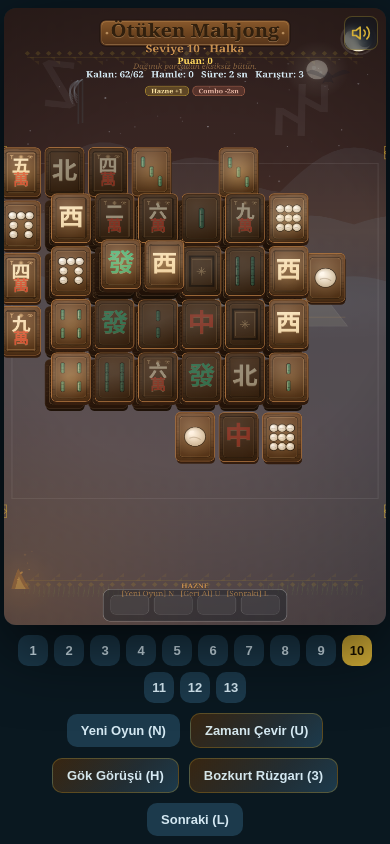
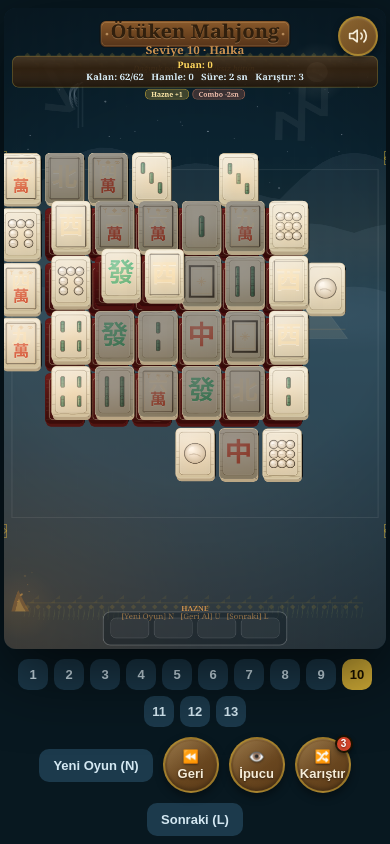
Before and after one commit to ozkanbakioglu21/mythic-fight-arena, a React (Vite) app: page / in a window 390 px wide. Both pictures are taken after a click on the button "10". Built offline with nearby package versions, Linux system fonts and the light colour scheme.

Commit message:
Modern casual mobile polish: ivory bone tiles, dark red wood backs, glossy highlight, deep shadows, felt background, wooden circular buttons with badges, wooden HUD bar

```diff
--- a/src/App.tsx
+++ b/src/App.tsx
@@ -108,13 +108,14 @@ export default function App() {
           Yeni Oyun (N)
         </button>
         <button className="btn tbtn power-btn" onClick={() => gameRef.current?.undo()}>
-          Zamanı Çevir (U)
+          <span>⏪</span><span>Geri</span>
         </button>
         <button className="btn tbtn power-btn" onClick={() => gameRef.current?.hint()}>
-          Gök Görüşü (H)
+          <span>👁️</span><span>İpucu</span>
         </button>
         <button className="btn tbtn power-btn" disabled={!hud || hud.shuffles <= 0} onClick={() => gameRef.current?.shuffle()}>
-          Bozkurt Rüzgarı ({hud?.shuffles ?? 0})
+          <span>🔀</span><span>Karıştır</span>
+          {hud && hud.shuffles > 0 && <span className="badge">{hud.shuffles}</span>}
         </button>
         <button className="btn tbtn" onClick={() => gameRef.current?.nextLevel()}>
           Sonraki (L)
--- a/src/game/Game.ts
+++ b/src/game/Game.ts
@@ -1600,12 +1600,25 @@ export class Game {
   private render(): void {
     const c = this.ctx;
     const def = this.level();
-    // Arka plan: seviyeye göre buz + Göktürk tonu.
+    // Arka plan: koyu yesil/mavi kece dokusu.
     const g = c.createLinearGradient(0, 0, 0, CANVAS_H);
-    g.addColorStop(0, def.bg[0]);
-    g.addColorStop(1, def.bg[1]);
+    g.addColorStop(0, "#0a1e2a");
+    g.addColorStop(0.5, "#0d2a38");
+    g.addColorStop(1, "#081820");
     c.fillStyle = g;
     c.fillRect(0, 0, CANVAS_W, CANVAS_H);
+    // Kece dokusu: ince yatay cizgiler
+    c.save();
+    c.globalAlpha = 0.04;
+    for (let i = 0; i < CANVAS_H; i += 4) {
+      c.strokeStyle = i % 8 === 0 ? "#2a4a3a" : "#1a3a4a";
+      c.lineWidth = 0.5;
+      c.beginPath();
+      c.moveTo(0, i);
+      c.lineTo(CANVAS_W, i);
+      c.stroke();
+    }
+    c.restore();
     this.drawMotifs(c);
     this.drawAmbient(c);
     // Sinematik vinyet (kenar karartma).
@@ -1884,15 +1897,41 @@ export class Game {
     c.textBaseline = "alphabetic";
 
 
-    // Üst şerit: istatistik (portrede üstte ortalanmış).
+    // Üst şerit: ahşap bar + istatistik.
     const remaining = this.tiles.filter((t) => !t.removed).length;
     const total = this.tiles.length;
+    // Ahşap bar arka planı
+    c.save();
+    const barY = 96;
+    const barH = 62;
+    const barG = c.createLinearGradient(0, barY, 0, barY + barH);
+    barG.addColorStop(0, "rgba(60,40,18,0.85)");
+    barG.addColorStop(0.5, "rgba(50,32,14,0.90)");
+    barG.addColorStop(1, "rgba(40,25,10,0.85)");
+    c.fillStyle = barG;
+    c.beginPath();
+    c.roundRect(16, barY, CANVAS_W - 32, barH, 12);
+    c.fill();
+    // Ahşap kenar）
+    c.strokeStyle = "rgba(212,175,55,0.4)";
+    c.lineWidth = 1.5;
+    c.stroke();
+    // İçerneк parıltı
+    const barHi = c.createLinearGradient(0, barY, 0, barY + barH);
+    barHi.addColorStop(0, "rgba(255,255,255,0.08)");
+    barHi.addColorStop(0.4, "rgba(255,255,255,0)");
+    barHi.addColorStop(1, "rgba(0,0,0,0.1)");
+    c.fillStyle = barHi;
+    c.beginPath();
+    c.roundRect(16, barY, CANVAS_W - 32, barH, 12);
+    c.fill();
+    c.restore();
     c.fillStyle = "#ffd75e";
     c.font = "bold 18px Georgia";
     c.textAlign = "center";
     let topLine = `Puan: ${this.score}`;
     if (this.combo > 1 && this.comboTimer > 0) topLine += `   Combo ×${this.combo}`;
-    c.fillText(topLine, CANVAS_W / 2, 116);
+    c.fillText(topLine, CANVAS_W / 2, barY + 24);
     // Kombo gosterigi (sag ust)
     if (this.combo > 1 && this.comboTimer > 0) {
       const cAlpha = Math.min(1, this.comboTimer / 0.8);
@@ -1901,18 +1940,17 @@ export class Game {
       c.globalAlpha = cAlpha;
       c.textAlign = "right";
       c.font = "bold 28px Georgia";
-      // Aleve/yansi efekti
       c.shadowColor = "rgba(255,150,40,0.7)";
       c.shadowBlur = 14;
       c.fillStyle = "rgba(255,180,40," + cPulse.toFixed(2) + ")";
-      c.fillText(`×${this.combo} Kombo`, CANVAS_W - 24, 116);
+      c.fillText(`×${this.combo} Kombo`, CANVAS_W - 36, barY + 24);
       c.shadowBlur = 0;
       c.fillStyle = "#ffd75e";
-      c.fillText(`×${this.combo} Kombo`, CANVAS_W - 24, 116);
+      c.fillText(`×${this.combo} Kombo`, CANVAS_W - 36, barY + 24);
       c.restore();
     }
     c.fillStyle = "#d4e8f2";
-    c.fillText(`Kalan: ${remaining}/${total}   Hamle: ${this.moves}   Süre: ${Math.floor(this.seconds)} sn   Karıştır: ${this.maxShuffles - this.shuffleCount}`, CANVAS_W / 2, 144);
+    c.fillText(`Kalan: ${remaining}/${total}   Hamle: ${this.moves}   Süre: ${Math.floor(this.seconds)} sn   Karıştır: ${this.maxShuffles - this.shuffleCount}`, CANVAS_W / 2, barY + 48);
 
     // Alttaki kısayollar (haznenin üstü).
     c.fillStyle = "rgba(200,145,80,0.65)";
@@ -2047,9 +2085,9 @@ export class Game {
     };
     // ---- Ceviz tabani ----
     const bg = m.createLinearGradient(0, 0, 0, h);
-    bg.addColorStop(0, open ? "#6d482a" : "#332012");
-    bg.addColorStop(0.5, open ? "#5c3b22" : "#2a1a10");
-    bg.addColorStop(1, open ? "#402713" : "#1d1007");
+    bg.addColorStop(0, open ? "#f5ecd8" : "#6b1a1a");
+    bg.addColorStop(0.5, open ? "#e8dcc0" : "#4a1010");
+    bg.addColorStop(1, open ? "#d4c8a8" : "#320808");
     m.fillStyle = bg;
     m.beginPath();
     m.roundRect(0, 0, w, h, R);
@@ -2060,7 +2098,7 @@ export class Game {
     m.clip();
     for (let i = 0; i < 11; i++) {
       const y0 = (h / 11) * i + rnd() * 4;
-      m.strokeStyle = rnd() > 0.5 ? "rgba(28,16,6,0.28)" : "rgba(226,178,116,0.07)";
+      m.strokeStyle = rnd() > 0.5 ? "rgba(60,40,20,0.18)" : "rgba(200,180,140,0.12)";
       m.lineWidth = 0.8 + rnd() * 0.9;
       m.beginPath();
       m.moveTo(-2, y0);
@@ -2071,7 +2109,7 @@ export class Game {
       m.stroke();
     }
     // Agac gumlusu
-    m.strokeStyle = "rgba(30,18,7,0.20)";
+    m.strokeStyle = "rgba(80,20,20,0.25)";
     m.lineWidth = 1;
     const kx = w * (0.2 + rnd() * 0.6);
     const ky = h * (0.15 + rnd() * 0.7);
@@ -2088,18 +2126,18 @@ export class Game {
     const ph = h - py * 2;
     const pR = Math.max(3, R - 2);
     const pg = m.createLinearGradient(0, py, 0, py + ph);
-    pg.addColorStop(0, open ? "#6b4526" : "#2e1d11");
-    pg.addColorStop(1, open ? "#4a2d16" : "#20130a");
+    pg.addColorStop(0, open ? "#f0e4cc" : "#5a1515");
+    pg.addColorStop(1, open ? "#ddd0b4" : "#3a0c0c");
     m.fillStyle = pg;
     m.beginPath();
     m.roundRect(px, py, pw, ph, pR);
     m.fill();
-    m.strokeStyle = "rgba(18,10,4,0.55)";
+    m.strokeStyle = "rgba(80,60,30,0.35)";
     m.lineWidth = 1.4;
     m.beginPath();
     m.roundRect(px, py, pw, ph, pR);
     m.stroke();
-    m.strokeStyle = "rgba(235,190,130,0.28)";
+    m.strokeStyle = "rgba(255,245,220,0.45)";
     m.lineWidth = 1;
     m.beginPath();
     m.roundRect(px + 1.2, py + 1.6, pw - 2.4, ph - 2.4, pR - 1);
@@ -2111,7 +2149,7 @@ export class Game {
       m.roundRect(px, py, pw, ph, pR);
       m.clip();
       m.globalAlpha = 0.09;
-      m.strokeStyle = "#d8a86a";
+      m.strokeStyle = "#8a3030";
       m.lineWidth = 1;
       for (let i = -h; i < w + h; i += 7) {
         m.beginPath();
@@ -2133,7 +2171,7 @@ export class Game {
       m.font = "bold " + Math.round(size) + "px " + CJK_FONT;
       m.textAlign = "center";
       m.textBaseline = "middle";
-      m.fillStyle = "rgba(255,220,170,0.50)";
+      m.fillStyle = "rgba(255,250,240,0.65)";
       m.fillText(ch, cx, cy + 1.2);
       m.fillStyle = color;
       m.fillText(ch, cx, cy);
@@ -2360,23 +2398,23 @@ export class Game {
     const R = Math.max(4, Math.round(w * 0.125));
 
     // ---- Renk paleti (ceviz: acik = yagli, kapali = golegde) ----
-    const faceTop = open ? "#6d482a" : "#332012";
-    const faceBot = open ? "#402713" : "#1d1007";
-    const rim = open ? "#a9713d" : "#3a2a1c";
+    const faceTop = open ? "#f5ecd8" : "#6b1a1a";
+    const faceBot = open ? "#d4c8a8" : "#320808";
+    const rim = open ? "#c8b898" : "#5a1212";
 
     // ---- Cift katmanli golge: yakin temas + derinlik ----
     const ly = this.lifts.get(t.id) ?? 0;
     const layerDepth = t.layer * 2.8;
     // 1) Yakin temas golgesi (keskin, hemen altinda)
-    c.fillStyle = "rgba(0,0,0," + (0.75 + ly * 0.02).toFixed(3) + ")";
-    c.beginPath();
-    c.roundRect(x + 2 - ly * 0.4, yTop + 4 - ly * 0.8, w, h, R + 1);
+    c.fillStyle = "rgba(0,0,0," + (0.85 + ly * 0.02).toFixed(3) + ")";
+    c.beginPath();
+    c.roundRect(x + 1 - ly * 0.3, yTop + 3 - ly * 0.7, w + 2, h + 1, R + 2);
     c.fill();
     // 2) Derinlik golgesi (yumusak, katman yuksekligine gore genisler)
     c.save();
     c.shadowColor = "rgba(0,0,0,0.5)";
-    c.shadowBlur = 14 + layerDepth;
-    c.shadowOffsetY = 6 + layerDepth * 0.7;
+    c.shadowBlur = 20 + layerDepth * 1.5;
+    c.shadowOffsetY = 10 + layerDepth;
     c.fillStyle = "rgba(0,0,0,0.01)";
     c.beginPath();
     c.roundRect(x, yTop, w, h, R);
@@ -2385,21 +2423,21 @@ export class Game {
 
     // ---- Yan kalinlik (3D extrusion: 6px derinlik) ----
     const sideH = 6 + layerDepth * 0.4;
-    c.fillStyle = open ? "#2e1a0d" : "#150d06";
+    c.fillStyle = open ? "#b8a888" : "#4a1010";
     c.beginPath();
     c.roundRect(x + 1.5, yTop + sideH, w, h, R);
     c.fill();
     // Yan kenar parcasi (sag)
-    c.fillStyle = open ? "#1f1208" : "#0e0804";
+    c.fillStyle = open ? "#9a8a70" : "#380a0a";
     c.beginPath();
     c.roundRect(x + w - 2.5, yTop + sideH * 0.6, 3, h * 0.85, 1);
     c.fill();
 
     // ---- Govde: 135 derece egimli degrade (bombeli yuzey hissi) ----
     const bg = c.createLinearGradient(x, yTop, x + w, yTop + h);
-    bg.addColorStop(0, open ? "#7a5535" : "#3a2215");
+    bg.addColorStop(0, open ? "#faf4e6" : "#7a2020");
     bg.addColorStop(0.35, faceTop);
-    bg.addColorStop(0.65, open ? "#5c3b22" : "#2a1a10");
+    bg.addColorStop(0.65, open ? "#e0d4b8" : "#4a1010");
     bg.addColorStop(1, faceBot);
     c.fillStyle = bg;
     c.beginPath();
@@ -2408,15 +2446,15 @@ export class Game {
 
     // ---- 3D Bevel: sol-ust parlak + sag-alt koyu ----
     // Sag-alt: kalin karanlik bevel
-    c.strokeStyle = "rgba(0,0,0,0.55)";
-    c.lineWidth = 3;
+    c.strokeStyle = "rgba(0,0,0,0.45)";
+    c.lineWidth = 2.5;
     c.beginPath();
     c.moveTo(x + R + 1, yTop + h - 1.5);
     c.lineTo(x + w - 3, yTop + h - 1.5);
     c.lineTo(x + w - 1.5, yTop + R + 1);
     c.stroke();
     // Sol-ust: parlak isik cizgisi
-    c.strokeStyle = "rgba(255,255,255,0.22)";
+    c.strokeStyle = "rgba(255,255,255,0.45)";
     c.lineWidth = 1;
     c.beginPath();
     c.moveTo(x + R, yTop + 1);
@@ -2425,8 +2463,8 @@ export class Game {
     c.stroke();
 
     // ---- Dis cerceve (3D kalınlık) ----
-    c.strokeStyle = selected ? "#ffb020" : rim;
-    c.lineWidth = selected ? 3.5 : 2.5;
+    c.strokeStyle = selected ? "#ffd700" : rim;
+    c.lineWidth = selected ? 3.5 : 2;
     c.beginPath();
     c.roundRect(x, yTop, w, h, R);
     c.stroke();
@@ -2446,7 +2484,7 @@ export class Game {
         yTop + h * 0.28,
         w * 0.95,
       );
-      gA.addColorStop(0, "rgba(255,255,255,0.16)");
+      gA.addColorStop(0, "rgba(255,255,255,0.35)");
       gA.addColorStop(1, "rgba(255,255,255,0)");
       c.fillStyle = gA;
       c.beginPath();
@@ -2456,7 +2494,7 @@ export class Game {
       c.save();
       const gB = c.createLinearGradient(0, yTop + h * 0.45, 0, yTop + h);
       gB.addColorStop(0, "rgba(120,80,20,0)");
-      gB.addColorStop(1, "rgba(120,80,20,0.13)");
+      gB.addColorStop(1, "rgba(180,150,80,0.10)");
       c.fillStyle = gB;
       c.beginPath();
       c.roundRect(x + 2, yTop + 2, w - 4, h - 4, R - 1);
@@ -2465,7 +2503,7 @@ export class Game {
       // ---- Parilti suburmesi (lak uberinde kayan isik dalgasi) ----
       const sw0 = ((this.time * 140) % 2100) - 300;
       const dd = (t.sx + t.sy * 0.85 - sw0) / 150;
-      const shA = Math.exp(-dd * dd) * 0.13;
+      const shA = Math.exp(-dd * dd) * 0.20;
       if (shA > 0.004) {
         const gl = c.createLinearGradient(x, yTop, x + w * 0.7, yTop + h);
         gl.addColorStop(0, "rgba(255,250,230,0)");
@@ -2480,7 +2518,7 @@ export class Game {
 
     // ---- Hover isik cercevesi ----
     if (!selected && this.hoverId === t.id) {
-      c.strokeStyle = "rgba(255,225,160,0.4)";
+      c.strokeStyle = "rgba(255,225,160,0.55)";
       c.lineWidth = 2;
       c.beginPath();
       c.roundRect(x - 2.5, yTop - 2.5, w + 5, h + 5, R);
--- a/src/styles.css
+++ b/src/styles.css
@@ -7,7 +7,7 @@ body,
 #root {
   margin: 0;
   height: 100%;
-  background: #0a1820;
+  background: #081820;
   font-family: "Segoe UI", Georgia, system-ui, serif;
   color: #e8f2f8;
   overflow: hidden;
@@ -46,7 +46,7 @@ body,
 .win-banner {
   position: absolute;
   inset: 0;
-  background: rgba(8, 26, 34, 0.82);
+  background: rgba(8, 24, 32, 0.88);
   display: flex;
   flex-direction: column;
   align-items: center;
@@ -132,22 +132,42 @@ body,
 
 /* ---- Tematik guc butonlari ---- */
 .power-btn {
-  background: linear-gradient(135deg, #2a1a0e, #1c3a4c);
-  border: 1px solid rgba(212,175,55,0.3);
-  color: #d4e8f2;
+  background: linear-gradient(145deg, #8b6530, #6b4820, #5a3a18);
+  border: 2px solid rgba(212,175,55,0.5);
+  color: #f5ecd8;
+  border-radius: 50%;
+  width: 56px;
+  height: 56px;
+  padding: 0;
+  font-size: 11px;
+  font-weight: 700;
+  display: flex;
+  flex-direction: column;
+  align-items: center;
+  justify-content: center;
+  gap: 2px;
   position: relative;
-  overflow: hidden;
-  transition: transform 0.15s, box-shadow 0.15s, filter 0.15s;
+  overflow: visible;
+  box-shadow:
+    0 4px 8px rgba(0,0,0,0.4),
+    inset 0 1px 2px rgba(255,255,255,0.15),
+    inset 0 -2px 4px rgba(0,0,0,0.3);
+  text-shadow: 0 1px 2px rgba(0,0,0,0.5);
+  transition: transform 0.15s, box-shadow 0.15s;
 }
 .power-btn:hover {
-  background: linear-gradient(135deg, #3a2510, #274c5f);
-  box-shadow: 0 0 12px rgba(212,175,55,0.4);
-  transform: translateY(-1px);
+  background: linear-gradient(145deg, #a07535, #7a5525, #6a4520);
+  box-shadow:
+    0 0 16px rgba(212,175,55,0.5),
+    0 4px 12px rgba(0,0,0,0.4),
+    inset 0 1px 2px rgba(255,255,255,0.2);
+  transform: translateY(-2px);
 }
 .power-btn:active {
-  transform: scale(0.95);
-  box-shadow: 0 0 16px rgba(212,175,55,0.6);
-  filter: brightness(1.15);
+  transform: scale(0.92);
+  box-shadow:
+    0 2px 4px rgba(0,0,0,0.4),
+    inset 0 2px 4px rgba(0,0,0,0.3);
 }
 .power-btn:disabled {
   opacity: 0.4;
@@ -156,9 +176,28 @@ body,
 .power-btn::after {
   content: "";
   position: absolute;
-  inset: 0;
-  background: linear-gradient(135deg, rgba(212,175,55,0.08), transparent 60%);
+  inset: 2px;
+  border-radius: 50%;
+  background: linear-gradient(145deg, rgba(255,255,255,0.12), transparent 60%);
   pointer-events: none;
+}
+.power-btn .badge {
+  position: absolute;
+  top: -4px;
+  right: -4px;
+  background: #d4442a;
+  color: #fff;
+  font-size: 10px;
+  font-weight: 800;
+  min-width: 18px;
+  height: 18px;
+  border-radius: 9px;
+  display: flex;
+  align-items: center;
+  justify-content: center;
+  border: 2px solid #1a1200;
+  box-shadow: 0 2px 4px rgba(0,0,0,0.4);
+  line-height: 1;
 }
 
 /* ---- Hoparlor butonu (sag ust) ---- */
@@ -167,20 +206,23 @@ body,
   top: 8px;
   right: 8px;
   z-index: 10;
-  background: rgba(10,20,30,0.5);
-  border: 1px solid rgba(212,175,55,0.3);
-  border-radius: 8px;
-  color: #d4af37;
-  padding: 6px;
+  background: linear-gradient(145deg, #8b6530, #6b4820);
+  border: 2px solid rgba(212,175,55,0.5);
+  border-radius: 50%;
+  width: 40px;
+  height: 40px;
+  color: #f5ecd8;
+  padding: 0;
   cursor: pointer;
   display: flex;
   align-items: center;
   justify-content: center;
-  transition: background 0.15s, transform 0.1s;
-  backdrop-filter: blur(4px);
+  transition: background 0.15s, transform 0.1s, box-shadow 0.15s;
+  box-shadow: 0 2px 6px rgba(0,0,0,0.4), inset 0 1px 2px rgba(255,255,255,0.12);
 }
 .mute-btn:hover {
-  background: rgba(212,175,55,0.15);
+  background: linear-gradient(145deg, #a07535, #7a5525);
+  box-shadow: 0 0 12px rgba(212,175,55,0.4);
   transform: scale(1.08);
 }
 .mute-btn:active {
```
Also changed, not shown: 1 other file (tests, documents, lock files or other folders).
